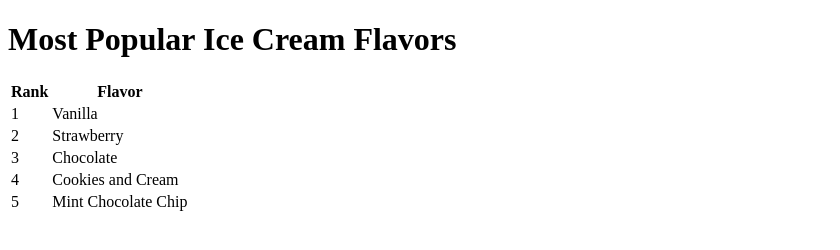
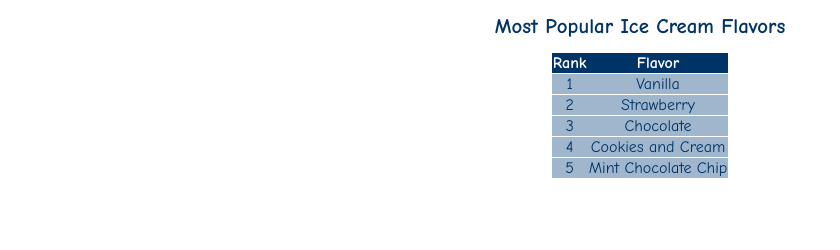
Before and after one commit to nittany92/nittany92.github.io, a plain HTML site: page index.html in a window 1280 px wide. Shown: the whole page, without its empty margins (0-840 px from the left). Drawn offline with Linux system fonts and the light colour scheme.

Commit message:
Add files via upload

```diff
--- /dev/null
+++ b/css/icecream.css
@@ -0,0 +1,28 @@
+body{
+       font-family: "Marker Felt", "Comic Sans MS", fantasy;
+ 	 color: #003366;
+    }
+
+    h1  {
+ 	   font-size: 1.3em;
+ 	   text-align: center;
+    }
+
+   table {
+ 	   margin-left: auto;
+ 	   margin-right: auto;
+ 	   text-align: left;
+ 	   border-collapse: collapse;
+   }
+
+   tr   {
+	  border: 1px solid #ffffff;
+	  text-align: center;
+	  background-color:#9FB6CD;
+  }
+
+  th   {
+	 text-align: center;
+	 color: #ffffff;
+	 background-color: #003366;
+  }
--- a/index.html
+++ b/index.html
@@ -1,11 +1,9 @@
-
-
 <!DOCTYPE html>
    <html>
      <head>
        <meta charset="utf-8">
        <title>I Scream For Ice Cream!</title>
-       <link href="icecream.css" rel="stylesheet" type="text/css">
+       <link href="css/icecream.css" rel="stylesheet" type="text/css">
      </head>
      <body>
        <h1>Most Popular Ice Cream Flavors</h1>
```
